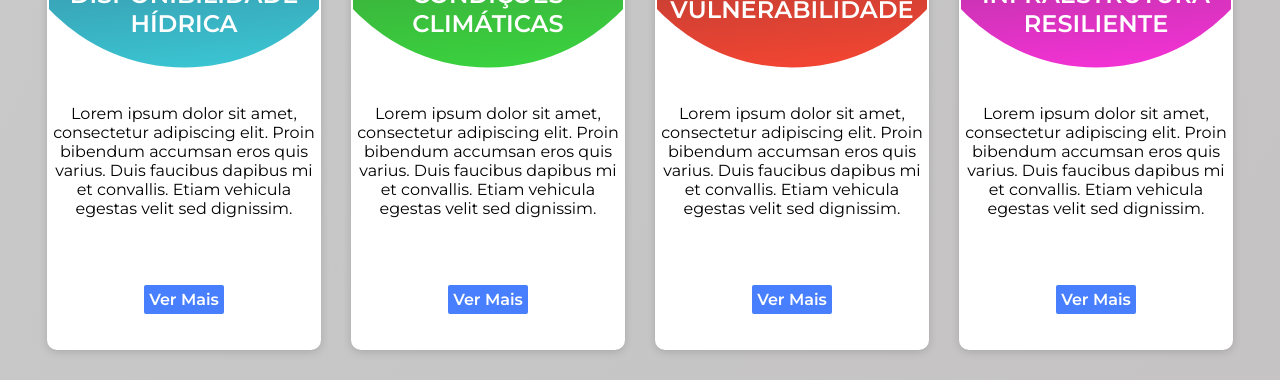
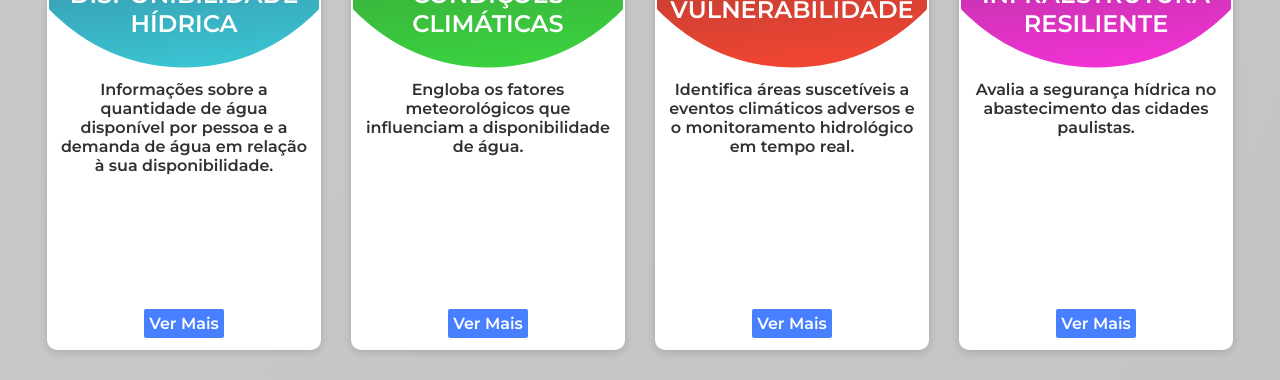
Before and after one commit to Diego-Fr/easy_eco, a React (Create React App) app: page / in a window 1280 px wide. Shown: the part 1508-1888 px from the top of the page. Built offline with nearby package versions, Linux system fonts and the light colour scheme.

Commit message:
adicionando links
alterando descrições

```diff
--- a/src/data/menuItems.js
+++ b/src/data/menuItems.js
@@ -2,9 +2,10 @@
 import { FaHouseCrack,FaDroplet } from "react-icons/fa6";
 import { WiDaySleetStorm } from "react-icons/wi";
 import { FaLayerGroup } from "react-icons/fa";
-export default [
+let menuItems =  [
     {
         title:'Disponibilidade Hídrica',
+        desc: 'Informações sobre a quantidade de água disponível por pessoa e a demanda de água em relação à sua disponibilidade.',
         className: 'disp-hidri',
         icon: <FaDroplet />,
         items:[
@@ -14,32 +15,39 @@ export default [
     },
     {
         title:'Condições Climáticas',
+        desc: 'Engloba os fatores meteorológicos que influenciam a disponibilidade de água.',
         className: 'cond-clim',
         items:[
-            {title: 'Precipitação Mensal', url: 'https://app.powerbi.com/view?r=eyJrIjoiNjAxN2I2ZTktOTA1MC00MzQwLTk2YjYtYTJlZDc2YjIxZWRhIiwidCI6Ijc1MjEyZDQyLTVmNjEtNGYyYS04ZDRlLWU3YmM4ZDFmZmIzYiJ9', route: '/disp_hidrica'},
-            {title: 'Índice de Precipitação Padronizado', url: 'https://app.powerbi.com/view?r=eyJrIjoiOWEyYzliZjItNDZkMS00ODk4LTgwNjItNWQzMDlmMjk2NDZmIiwidCI6Ijc1MjEyZDQyLTVmNjEtNGYyYS04ZDRlLWU3YmM4ZDFmZmIzYiJ9', route: ''},
-            {title: 'Magnitude da Seca', url: 'https://app.powerbi.com/view?r=eyJrIjoiNjAxN2I2ZTktOTA1MC00MzQwLTk2YjYtYTJlZDc2YjIxZWRhIiwidCI6Ijc1MjEyZDQyLTVmNjEtNGYyYS04ZDRlLWU3YmM4ZDFmZmIzYiJ9', route: '/disp_hidrica'},
+            {title: 'Precipitação Mensal', url: 'https://app.powerbi.com/view?r=eyJrIjoiYjRkMGE5OTktZmIzYS00ODA4LWE3NDYtMmI2NjVjM2NjMGVhIiwidCI6Ijc1MjEyZDQyLTVmNjEtNGYyYS04ZDRlLWU3YmM4ZDFmZmIzYiJ9', route: '/disp_hidrica'},
+            {title: 'Índice de Precipitação Padronizado', url: 'https://app.powerbi.com/view?r=eyJrIjoiZjllNzUxZTctOTNmYy00MjkyLTk5YTQtMDg1MmE5MmRiOGJiIiwidCI6Ijc1MjEyZDQyLTVmNjEtNGYyYS04ZDRlLWU3YmM4ZDFmZmIzYiJ9', route: ''},
+            {title: 'Índice de Precipitação Padronizado (6 meses)', url: 'https://app.powerbi.com/view?r=eyJrIjoiMmRiZDgyNmMtOGJlMy00ZjUyLTg3MzMtMTY4NjU2NDg0ZjMyIiwidCI6Ijc1MjEyZDQyLTVmNjEtNGYyYS04ZDRlLWU3YmM4ZDFmZmIzYiJ9', route: ''},
+            {title: 'Magnitude da Seca', url: 'https://app.powerbi.com/view?r=eyJrIjoiNzQyNGViODItZGQwMy00YmU0LWJhZTItYWUwNzI2ZTEwNjU3IiwidCI6Ijc1MjEyZDQyLTVmNjEtNGYyYS04ZDRlLWU3YmM4ZDFmZmIzYiJ9', route: '/disp_hidrica'},
+            {title: 'Magnitude da Seca (6 meses)', url: 'https://app.powerbi.com/view?r=eyJrIjoiMzExZDY5OTItOTc4Yi00NDRiLTgxZWQtMjk2ZTczYWQ2M2FkIiwidCI6Ijc1MjEyZDQyLTVmNjEtNGYyYS04ZDRlLWU3YmM4ZDFmZmIzYiJ9', route: '/disp_hidrica'},
             {title: 'Monitor de Secas', url: 'https://app.powerbi.com/view?r=eyJrIjoiOWEyYzliZjItNDZkMS00ODk4LTgwNjItNWQzMDlmMjk2NDZmIiwidCI6Ijc1MjEyZDQyLTVmNjEtNGYyYS04ZDRlLWU3YmM4ZDFmZmIzYiJ9', route: ''}
         ],
         icon: <WiDaySleetStorm />
     },
     {
         title:'Vulnerabilidade',
+        desc: 'Identifica áreas suscetíveis a eventos climáticos adversos e o monitoramento hidrológico em tempo real.',
         className: 'vulnera',
         items:[
             {title: 'Chuva Agora', url: 'https://cth.daee.sp.gov.br/sibh/chuva_agora', route: '/disp_hidrica'},
-            {title: 'Pontos Críticos de Alagamento', url: 'https://app.powerbi.com/view?r=eyJrIjoiOWEyYzliZjItNDZkMS00ODk4LTgwNjItNWQzMDlmMjk2NDZmIiwidCI6Ijc1MjEyZDQyLTVmNjEtNGYyYS04ZDRlLWU3YmM4ZDFmZmIzYiJ9', route: ''},
-            {title: 'Pontos Críticos de Erosão', url: 'https://app.powerbi.com/view?r=eyJrIjoiNjAxN2I2ZTktOTA1MC00MzQwLTk2YjYtYTJlZDc2YjIxZWRhIiwidCI6Ijc1MjEyZDQyLTVmNjEtNGYyYS04ZDRlLWU3YmM4ZDFmZmIzYiJ9', route: '/disp_hidrica'}
+            {title: 'Pontos Críticos de Alagamento', url: 'https://www.google.com/maps/d/embed?mid=1Y6MoNNlNW72fzt8d-KuL7FcWIkKkAp4&hl=en&ehbc=2E312F', route: ''},
+            {title: 'Pontos Críticos de Erosão', url: 'https://www.google.com/maps/d/embed?mid=1U-oqBgu-kcKwKNqdmtPWbiNFbKvzo50&hl=en&ehbc=2E312F', route: '/disp_hidrica'}
         ],
         icon: <FaHouseCrack />
     },
     {
         title:'Infraestrutura Resiliente',
+        desc: 'Avalia a segurança hídrica no abastecimento das cidades paulistas.',
         className: 'infra-resi',
         items:[
-            {title: 'Índice de Segurança Hídrica Urbano', url: 'https://app.powerbi.com/view?r=eyJrIjoiNjAxN2I2ZTktOTA1MC00MzQwLTk2YjYtYTJlZDc2YjIxZWRhIiwidCI6Ijc1MjEyZDQyLTVmNjEtNGYyYS04ZDRlLWU3YmM4ZDFmZmIzYiJ9', route: '/disp_hidrica'},
-            {title: 'Mananciais por Município', url: 'https://app.powerbi.com/view?r=eyJrIjoiOWEyYzliZjItNDZkMS00ODk4LTgwNjItNWQzMDlmMjk2NDZmIiwidCI6Ijc1MjEyZDQyLTVmNjEtNGYyYS04ZDRlLWU3YmM4ZDFmZmIzYiJ9', route: ''}
+            {title: 'Índice de Segurança Hídrica Urbano', url: 'https://app.powerbi.com/view?r=eyJrIjoiMmYwMjY4YzAtNTg4Ny00NTE2LTlmNTYtZmQyMTRkNmM0NDllIiwidCI6Ijc1MjEyZDQyLTVmNjEtNGYyYS04ZDRlLWU3YmM4ZDFmZmIzYiJ9', route: '/disp_hidrica'},
+            {title: 'Mananciais por Município', url: '', route: ''}
         ],
         icon: <FaLayerGroup />
     },
 ]
+
+export default menuItems
--- a/src/pages/home/components/card/Card.js
+++ b/src/pages/home/components/card/Card.js
@@ -31,8 +31,8 @@ const Card = props =>{
                 </div>
                 {!showItems ?
                     <div className={styles.textWrapper}>
-                        <div className=''>
-                            Lorem ipsum dolor sit amet, consectetur adipiscing elit. Proin bibendum accumsan eros quis varius. Duis faucibus dapibus mi et convallis. Etiam vehicula egestas velit sed dignissim.
+                        <div className={styles.description}>
+                            {item.desc || 'Lorem ipsum dolor sit amet, consectetur adipiscing elit. Proin bibendum accumsan eros quis varius. Duis faucibus dapibus mi et convallis. Etiam vehicula egestas velit sed dignissim. '}
                         </div>
                         <div className={styles.cardButtonContainer}>
                             <div className={styles.cardButton}>{'Ver Mais'}</div>
--- a/src/pages/home/components/card/Card.module.scss
+++ b/src/pages/home/components/card/Card.module.scss
@@ -40,6 +40,15 @@
     }
 }
 
+.description{
+    padding: 10px;
+    font-weight: 600;
+    color: $dark;
+    // background-color: rgb(237, 244, 255);
+    // color: rgb(31, 44, 163);
+    // border-bottom: 1px solid rgb(228, 228, 228);
+    // border-top:  2px solid rgb(233, 233, 233);
+}
 
 .wrapper{
     position: relative;
@@ -68,6 +77,7 @@
             padding: 5px;
             border-radius: 2px;
             font-weight: 600;
+            margin-bottom: 10px;
 
         }
     }
@@ -83,7 +93,7 @@
 }
 
 .textWrapper{
-    justify-content: space-around;
+    justify-content: space-between;
 }
 
 .itemsWrapper{
```
